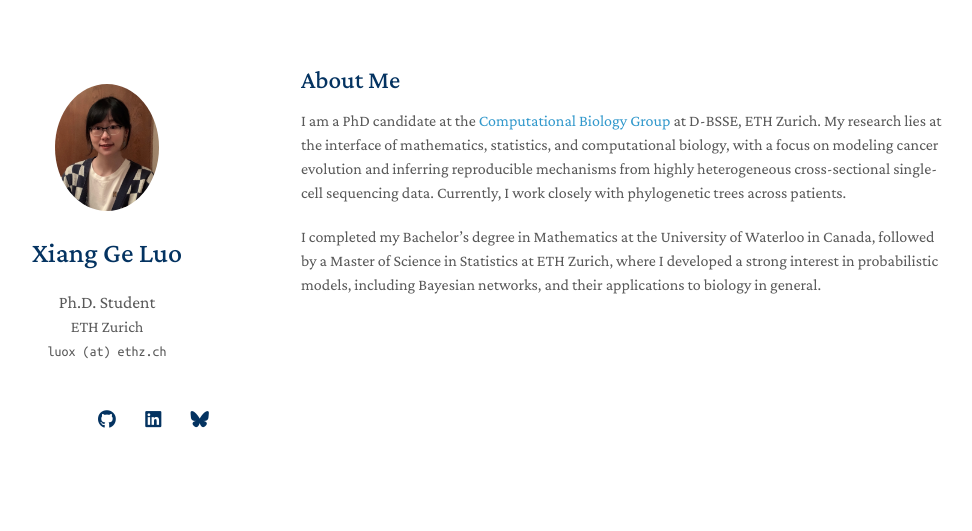
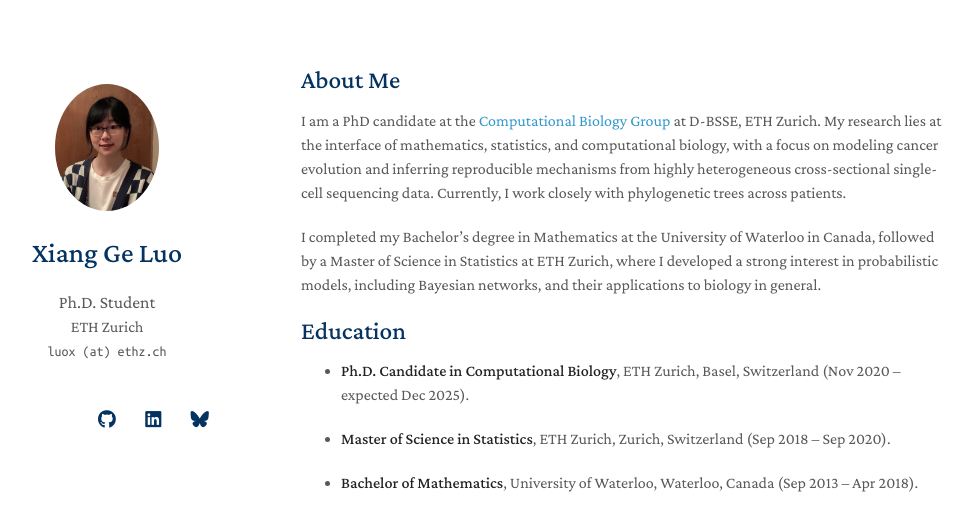
Before and after one commit to xgluo/xgluo.github.io, a Jekyll site: the page built from index.md, in a window 1280 px wide. Shown: the top 531 px of the page, without its empty margins (169-1141 px from the left). Built offline with Jekyll 4.4.1, drawn with Linux system fonts in a browser that asks for light colours; nearby versions of some CDN libraries; a style sheet for code colours, icons or effects is not loaded.

Commit message:
Add shortcv

```diff
--- /dev/null
+++ b/_includes/shortcv.md
@@ -0,0 +1,7 @@
+## Education
+
+- **Ph.D. Candidate in Computational Biology**, ETH Zurich, Basel, Switzerland (Nov 2020 – expected Dec 2025).
+
+- **Master of Science in Statistics**, ETH Zurich, Zurich, Switzerland (Sep 2018 – Sep 2020).
+
+- **Bachelor of Mathematics**, University of Waterloo, Waterloo, Canada (Sep 2013 – Apr 2018).
--- a/index.md
+++ b/index.md
@@ -4,3 +4,5 @@ layout: homepage
 
 
 {% include_relative _includes/aboutme.md %}
+
+{% include_relative _includes/shortcv.md %}
```
